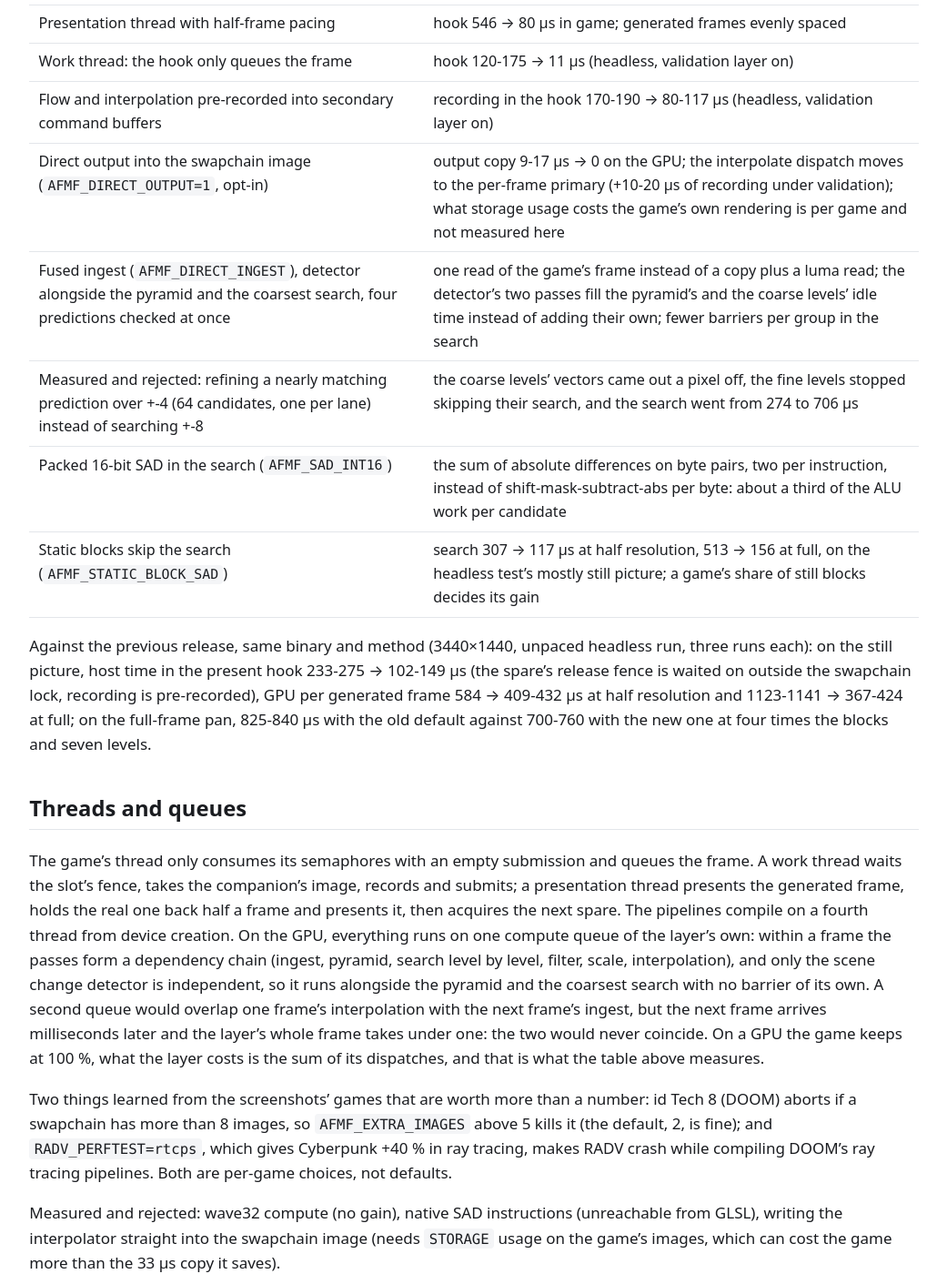
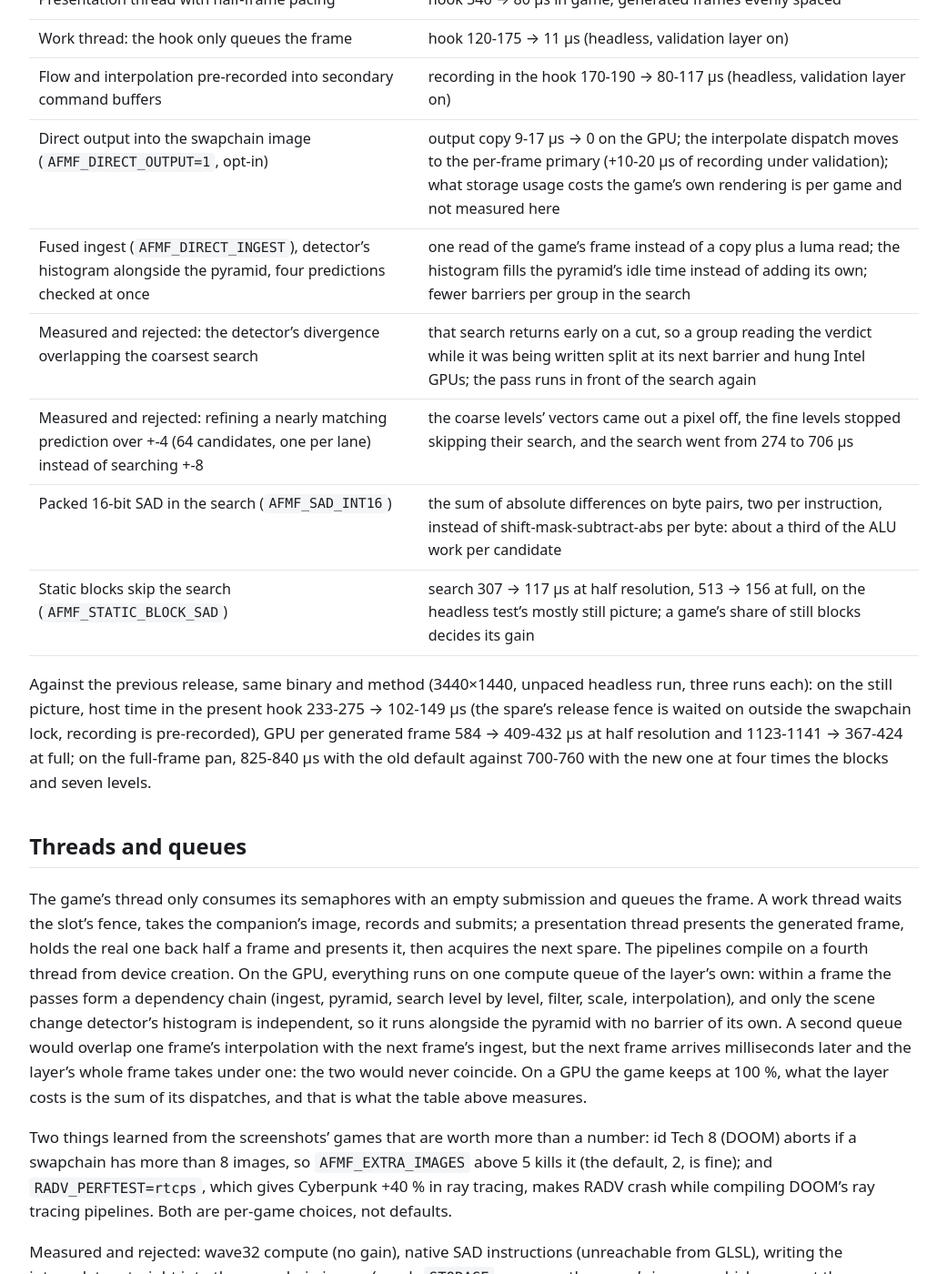
Before and after one commit to serialexperimentslainnnn/afmf-linux, a Jekyll site: the page built from docs/performance.md, in a window 1280 px wide and 1400 px high, scrolled down 1687 px. Shown: the whole window at 91% size, without its empty margins (119-1160 px from the left). Built offline with Jekyll 4.4.1, drawn with Linux system fonts in a browser that asks for light colours; some of the changed text lies outside the part shown.

Commit message:
fix(framegen): search reductions combine every subgroup; the scene change detector completes before the coarsest search (GPU hang on ANV)

```diff
--- a/docs/performance.md
+++ b/docs/performance.md
@@ -21,7 +21,7 @@ clocks; a game runs it faster):
 |---|---|
 | Ingest (one read of the game's frame into the colour ring and the luma) | 144-166 &micro;s |
 | Pyramid and scene-change detector histogram, side by side | 46-54 &micro;s |
-| Block search (FidelityFX Optical Flow, 7 levels; packed 16-bit SAD; blocks whose coarser-level vector already matches skip it; the detector's divergence overlaps the coarsest level) | 267-282 &micro;s |
+| Block search (FidelityFX Optical Flow, 7 levels; packed 16-bit SAD; blocks whose coarser-level vector already matches skip it) | 267-282 &micro;s |
 | Filter and scale | 112-119 &micro;s |
 | Interpolation | 65-81 &micro;s |
 | Output copy | 44-59 &micro;s (0 with `AFMF_DIRECT_OUTPUT=1`) |
@@ -58,7 +58,8 @@ without validation.
 | Work thread: the hook only queues the frame | hook 120-175 &rarr; 11 &micro;s (headless, validation layer on) |
 | Flow and interpolation pre-recorded into secondary command buffers | recording in the hook 170-190 &rarr; 80-117 &micro;s (headless, validation layer on) |
 | Direct output into the swapchain image (`AFMF_DIRECT_OUTPUT=1`, opt-in) | output copy 9-17 &micro;s &rarr; 0 on the GPU; the interpolate dispatch moves to the per-frame primary (+10-20 &micro;s of recording under validation); what storage usage costs the game's own rendering is per game and not measured here |
-| Fused ingest (`AFMF_DIRECT_INGEST`), detector alongside the pyramid and the coarsest search, four predictions checked at once | one read of the game's frame instead of a copy plus a luma read; the detector's two passes fill the pyramid's and the coarse levels' idle time instead of adding their own; fewer barriers per group in the search |
+| Fused ingest (`AFMF_DIRECT_INGEST`), detector's histogram alongside the pyramid, four predictions checked at once | one read of the game's frame instead of a copy plus a luma read; the histogram fills the pyramid's idle time instead of adding its own; fewer barriers per group in the search |
+| Measured and rejected: the detector's divergence overlapping the coarsest search | that search returns early on a cut, so a group reading the verdict while it was being written split at its next barrier and hung Intel GPUs; the pass runs in front of the search again |
 | Measured and rejected: refining a nearly matching prediction over +-4 (64 candidates, one per lane) instead of searching +-8 | the coarse levels' vectors came out a pixel off, the fine levels stopped skipping their search, and the search went from 274 to 706 &micro;s |
 | Packed 16-bit SAD in the search (`AFMF_SAD_INT16`) | the sum of absolute differences on byte pairs, two per instruction, instead of shift-mask-subtract-abs per byte: about a third of the ALU work per candidate |
 | Static blocks skip the search (`AFMF_STATIC_BLOCK_SAD`) | search 307 &rarr; 117 &micro;s at half resolution, 513 &rarr; 156 at full, on the headless test's mostly still picture; a game's share of still blocks decides its gain |
@@ -78,8 +79,8 @@ presentation thread presents the generated frame, holds the real one back half a
 presents it, then acquires the next spare. The pipelines compile on a fourth thread from device
 creation. On the GPU, everything runs on one compute queue of the layer's own: within a frame
 the passes form a dependency chain (ingest, pyramid, search level by level, filter, scale,
-interpolation), and only the scene change detector is independent, so it runs alongside the
-pyramid and the coarsest search with no barrier of its own. A second queue would overlap one frame's interpolation with the next frame's ingest, but
+interpolation), and only the scene change detector's histogram is independent, so it runs alongside the
+pyramid with no barrier of its own. A second queue would overlap one frame's interpolation with the next frame's ingest, but
 the next frame arrives milliseconds later and the layer's whole frame takes under one: the two
 would never coincide. On a GPU the game keeps at 100 %, what the layer costs is the sum of its
 dispatches, and that is what the table above measures.
```
Also changed, not shown: shaders/fidelityfx/NOTICE.md (+3 -1 lines), CHANGELOG.md, 2 other files.
